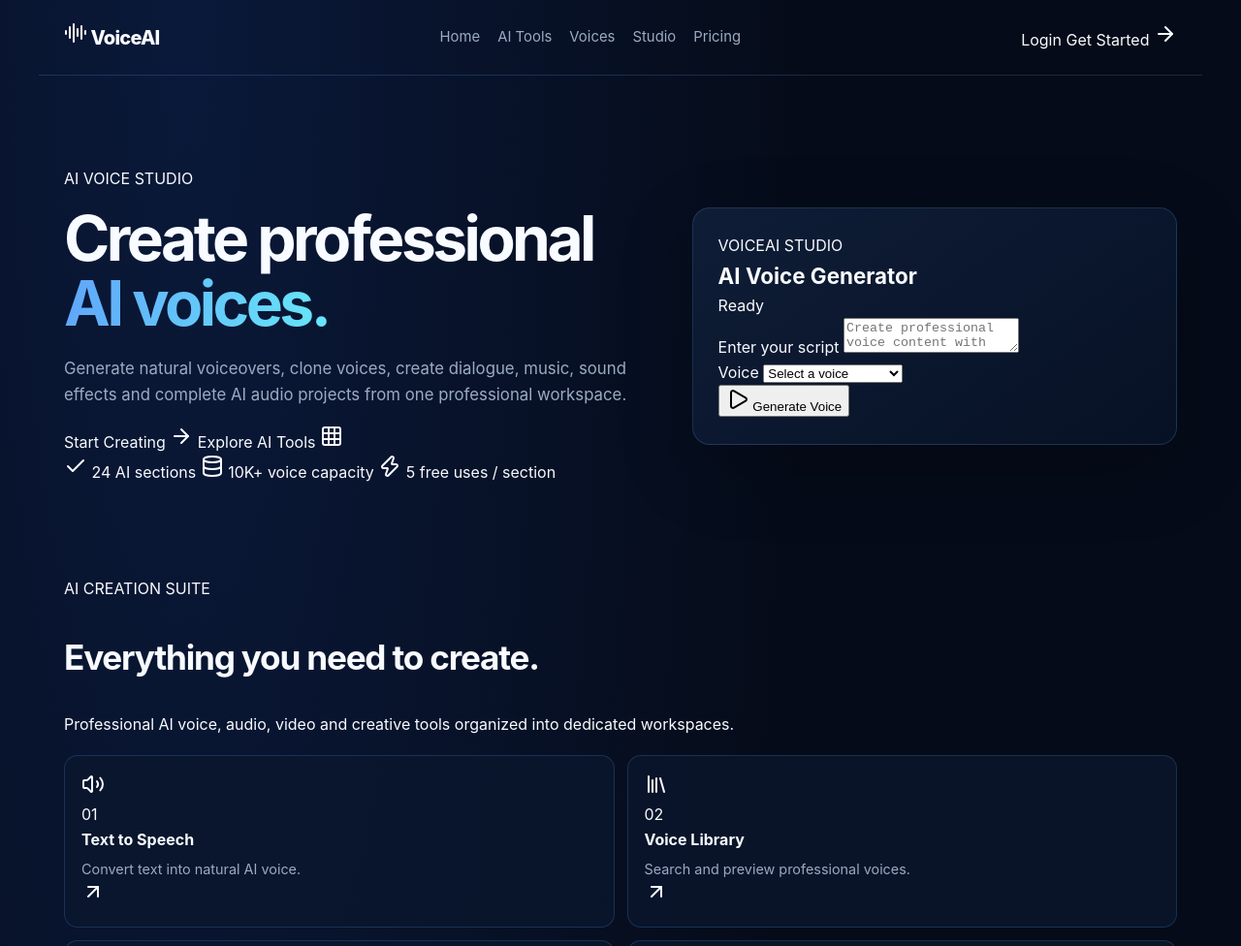
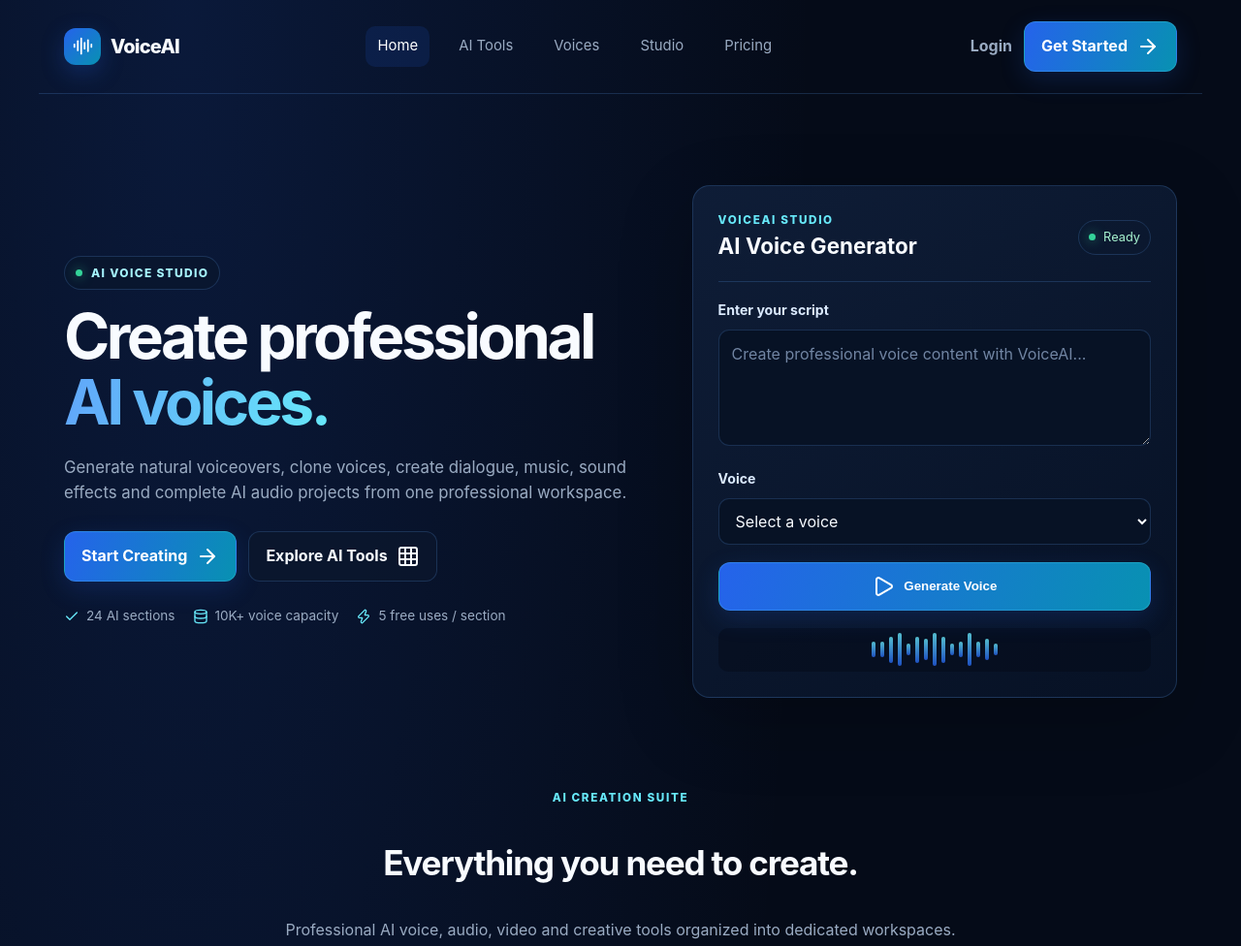
Before and after one commit to bhaylugohil376-lab/Voice-Ai-Studio_, a website: page index.html in a window 1280 px wide. Shown: the top 976 px of the page at 97% size. Drawn offline with nearby package versions, Linux system fonts and the light colour scheme.

Commit message:
Restore VoiceAI legacy dark studio layout

```diff
--- a/style.css
+++ b/style.css
@@ -5,3 +5,59 @@
 .hero-generator{padding:26px;border:1px solid var(--border);border-radius:var(--radius);background:linear-gradient(145deg,rgba(15,30,56,.96),rgba(7,18,37,.96));box-shadow:0 24px 80px rgba(0,0,0,.2)}.hero-generator h2{margin:0;font-size:1.4rem}.tools-grid{display:grid;grid-template-columns:repeat(2,minmax(0,1fr));gap:13px;margin-top:18px}.tool-card{display:block;padding:17px;border:1px solid var(--border);border-radius:14px;background:rgba(11,23,45,.8);transition:transform .18s,border-color .18s,background .18s}.tool-card:hover{transform:translateY(-3px);border-color:rgba(103,232,249,.55);background:var(--panel2)}.tool-card h3{font-size:1rem;margin:0 0 5px}.tool-card p{font-size:.9rem;color:var(--muted);margin:0}.section{padding:30px 0}.section h2{font-size:clamp(1.6rem,3vw,2.2rem);letter-spacing:-.035em}
 .footer{max-width:1200px;margin:auto;padding:24px 26px;border-top:1px solid var(--border);display:flex;justify-content:space-between;align-items:center;gap:16px;flex-wrap:wrap;color:var(--muted)}.footer p{margin:0}
 @media(max-width:850px){.navbar{align-items:flex-start;flex-direction:column}.hero{grid-template-columns:1fr;padding:36px 0;gap:22px}}@media(max-width:520px){main{padding:18px 16px 42px}.navbar{padding:18px 16px}.navbar nav{gap:12px}.hero h1{font-size:2.6rem}.hero-generator{padding:18px}.tools-grid{grid-template-columns:1fr}.footer{padding:20px 16px}}@media(prefers-reduced-motion:reduce){html{scroll-behavior:auto}*,*::before,*::after{transition:none!important;animation:none!important}}
+
+
+/* VoiceAI legacy layout compatibility — shared across all pages */
+:root{color-scheme:dark;--bg:#050b18;--bg2:#071225;--panel:#0b172d;--panel2:#0f1e38;--blue:#2563eb;--cyan:#06b6d4;--text:#f8fbff;--muted:#9aabc2;--border:rgba(96,165,250,.2);--radius:18px}
+body{min-height:100vh}
+.navbar{max-width:1200px;position:relative;z-index:5}
+.logo{display:inline-flex;align-items:center;gap:10px;white-space:nowrap}
+.logo-mark{display:inline-grid;place-items:center;width:38px;height:38px;border-radius:12px;background:linear-gradient(135deg,#2563eb,#0891b2);color:#fff;box-shadow:0 8px 24px rgba(37,99,235,.25)}
+.logo-mark svg{width:21px;height:21px}
+.nav-links{display:flex;align-items:center;gap:8px;flex-wrap:wrap}
+.nav-links a{padding:9px 12px;border-radius:10px;color:var(--muted);font-size:.93rem;transition:background .18s,color .18s}
+.nav-links a:hover,.nav-links a.active{background:rgba(37,99,235,.13);color:#fff}
+.nav-actions{display:flex;align-items:center;gap:12px;white-space:nowrap}
+.nav-login{color:var(--muted);font-weight:650}
+.primary-btn,.secondary-btn{display:inline-flex;align-items:center;justify-content:center;gap:9px;padding:12px 17px;border-radius:12px;font-weight:750;transition:transform .18s,filter .18s,border-color .18s;cursor:pointer}
+.primary-btn{background:linear-gradient(110deg,#2563eb,#0891b2);color:#fff;border:1px solid rgba(103,232,249,.2);box-shadow:0 8px 26px rgba(37,99,235,.18)}
+.secondary-btn{background:rgba(11,23,45,.85);border:1px solid var(--border);color:var(--text)}
+.primary-btn:hover,.secondary-btn:hover{transform:translateY(-2px);filter:brightness(1.08)}
+.hero{min-height:470px}
+.badge{display:inline-flex;align-items:center;gap:9px;padding:7px 11px;border:1px solid var(--border);border-radius:999px;background:rgba(11,23,45,.72);color:#a5f3fc;font-size:.75rem;font-weight:800;letter-spacing:.11em}
+.status-dot,.ready-status span{width:7px;height:7px;border-radius:50%;background:#34d399;box-shadow:0 0 12px rgba(52,211,153,.65)}
+.hero-content>p{max-width:590px}
+.hero-buttons{display:flex;gap:12px;flex-wrap:wrap;margin-top:26px}
+.hero-info{display:flex;gap:18px;flex-wrap:wrap;margin-top:25px;color:var(--muted);font-size:.85rem}
+.hero-info span{display:inline-flex;align-items:center;gap:7px}
+.hero-info svg{width:16px;height:16px;color:#67e8f9}
+.generator-header{display:flex;align-items:center;justify-content:space-between;gap:12px;padding-bottom:18px;border-bottom:1px solid var(--border)}
+.generator-label,.section-eyebrow{display:block;color:#67e8f9;font-size:.73rem;font-weight:850;letter-spacing:.14em}
+.ready-status{display:inline-flex;align-items:center;gap:8px;padding:7px 10px;border:1px solid var(--border);border-radius:999px;color:#a7f3d0;font-size:.8rem}
+.generator-body{padding-top:18px}
+.generator-body label,.generator-field label{display:block;margin-bottom:8px;color:#dbeafe;font-size:.88rem;font-weight:700}
+.generator-body textarea,.generator-body select,.generator-field select,.generator-field input{width:100%;min-width:0;padding:12px 13px;border:1px solid var(--border);border-radius:11px;background:#071225;color:var(--text);font:inherit}
+.generator-body textarea{min-height:120px;resize:vertical}
+.generator-body textarea::placeholder,.generator-body input::placeholder{color:#7185a3}
+.generator-row{display:grid;grid-template-columns:1fr;gap:14px;margin-top:16px}
+.generator-button{width:100%;margin-top:18px}
+.waveform{height:45px;display:flex;align-items:center;justify-content:center;gap:5px;margin-top:18px;border-radius:10px;background:rgba(5,11,24,.5);overflow:hidden}
+.waveform span{display:block;width:4px;height:var(--wave-height,16px);border-radius:99px;background:linear-gradient(#67e8f9,#2563eb);opacity:.8}
+.waveform span:nth-child(3n){--wave-height:27px}.waveform span:nth-child(4n){--wave-height:34px}.waveform span:nth-child(5n){--wave-height:12px}.waveform span:nth-child(7n){--wave-height:22px}
+.section-heading{max-width:720px;margin:0 auto 28px;text-align:center}
+.section-heading p{color:var(--muted);margin:8px 0 0}
+.tools-grid{grid-template-columns:repeat(3,minmax(0,1fr));gap:16px}
+.tool-card{position:relative;min-height:170px;padding:22px;overflow:hidden}
+.tool-icon{display:grid;place-items:center;width:42px;height:42px;margin-bottom:18px;border:1px solid rgba(103,232,249,.2);border-radius:13px;background:linear-gradient(145deg,rgba(37,99,235,.24),rgba(8,145,178,.12));color:#67e8f9}
+.tool-icon svg{width:21px;height:21px}
+.tool-number{position:absolute;right:18px;top:18px;color:#627796;font-size:.76rem;font-weight:800;letter-spacing:.1em}
+.tool-card h3{font-size:1.02rem;margin:0 0 7px}
+.tool-card p{max-width:90%;line-height:1.55}
+.tool-arrow{position:absolute;right:17px;bottom:17px;color:#67e8f9;opacity:.8}
+.tool-arrow svg{width:18px;height:18px}
+.footer{margin-top:20px}
+button:disabled{opacity:.55;cursor:not-allowed;transform:none}
+input,textarea,select{accent-color:#2563eb}
+@media(max-width:1000px){.navbar{gap:16px}.nav-links{gap:3px}.nav-links a{padding:8px}.tools-grid{grid-template-columns:repeat(2,minmax(0,1fr))}}
+@media(max-width:760px){.navbar{align-items:stretch}.navbar nav,.nav-links{width:100%;overflow-x:auto;flex-wrap:nowrap;padding-bottom:3px}.nav-links a{flex:0 0 auto}.nav-actions{justify-content:flex-start}.hero{padding:36px 0}.hero-info{gap:12px}.tools-grid{grid-template-columns:repeat(2,minmax(0,1fr))}}
+@media(max-width:520px){.nav-actions{width:100%}.nav-actions .primary-btn{flex:1}.hero h1{font-size:clamp(2.4rem,12vw,3.1rem)}.hero-buttons>*{width:100%}.tools-grid{grid-template-columns:1fr}.tool-card{min-height:150px;padding:19px}.hero-generator{padding:18px}.generator-header{align-items:flex-start}.section{padding:24px 0}}
```
